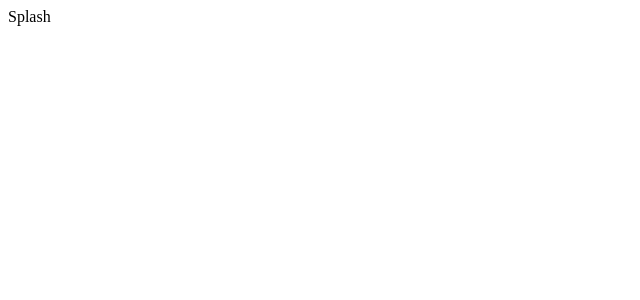
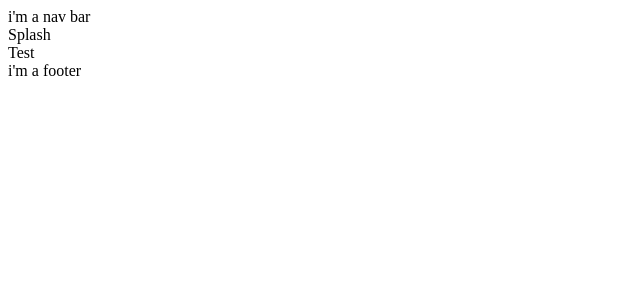
Before and after one commit to misheMatcha/quick_frontend_app, a React (Create React App) app in the folder client/: page / in a window 1280 px wide. Shown: the top 300 px of the page, without its empty margins (0-640 px from the left). Built offline with nearby package versions, Linux system fonts and the light colour scheme.

Commit message:
add general structure to splash with nav and footer

```diff
--- a/client/src/components/App.js
+++ b/client/src/components/App.js
@@ -1,9 +1,15 @@
 import React from 'react';
+import Nav from './navigation/nav';
+import Footer from './navigation/footer';
 import Splash from './main/splash';
+import Test from './main/test';
 
 const App = () => {
   return <div>
+    <Nav />
     <Splash />
+    <Test />
+    <Footer />
   </div>
 };
 
--- /dev/null
+++ b/client/src/components/main/test.js
@@ -0,0 +1,13 @@
+import React from 'react';
+
+const Test = () => {
+  const loaded_splash = () => {
+    return <div>
+      Test
+    </div>
+  };
+
+  return loaded_splash();
+};
+
+export default Test;
--- /dev/null
+++ b/client/src/components/navigation/footer.js
@@ -0,0 +1,13 @@
+import React from 'react';
+
+const Footer = () => {
+  const footerBar = () => {
+    return <div>
+      i'm a footer
+    </div>
+  };
+
+  return footerBar();
+};
+
+export default Footer;
--- /dev/null
+++ b/client/src/components/navigation/nav.js
@@ -0,0 +1,13 @@
+import React from 'react';
+
+const Nav = () => {
+  const navBar = () => {
+    return <div>
+      i'm a nav bar
+    </div>
+  };
+
+  return navBar();
+};
+
+export default Nav;
```
Also changed, not shown: 1 other file (tests, documents, lock files or other folders).
